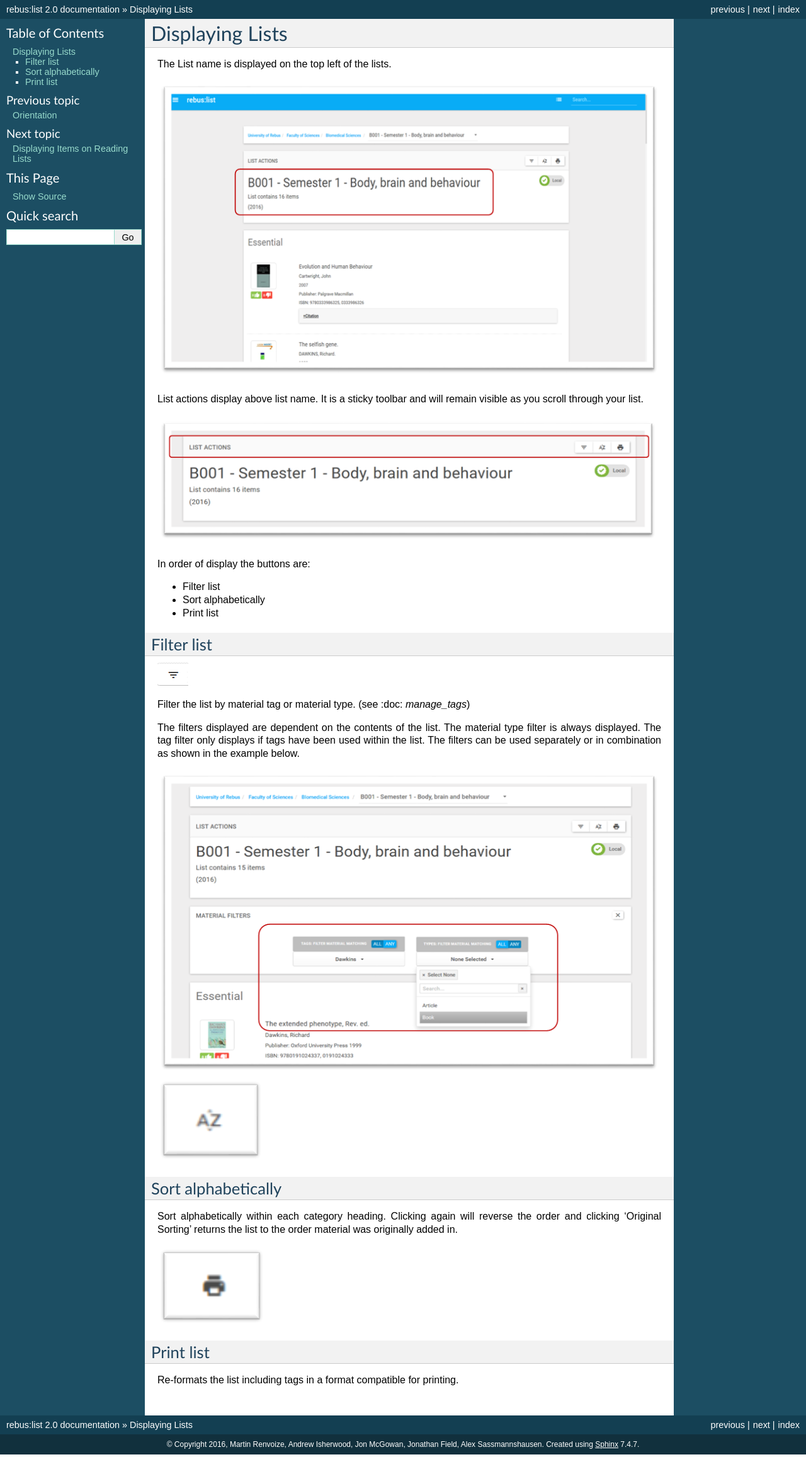
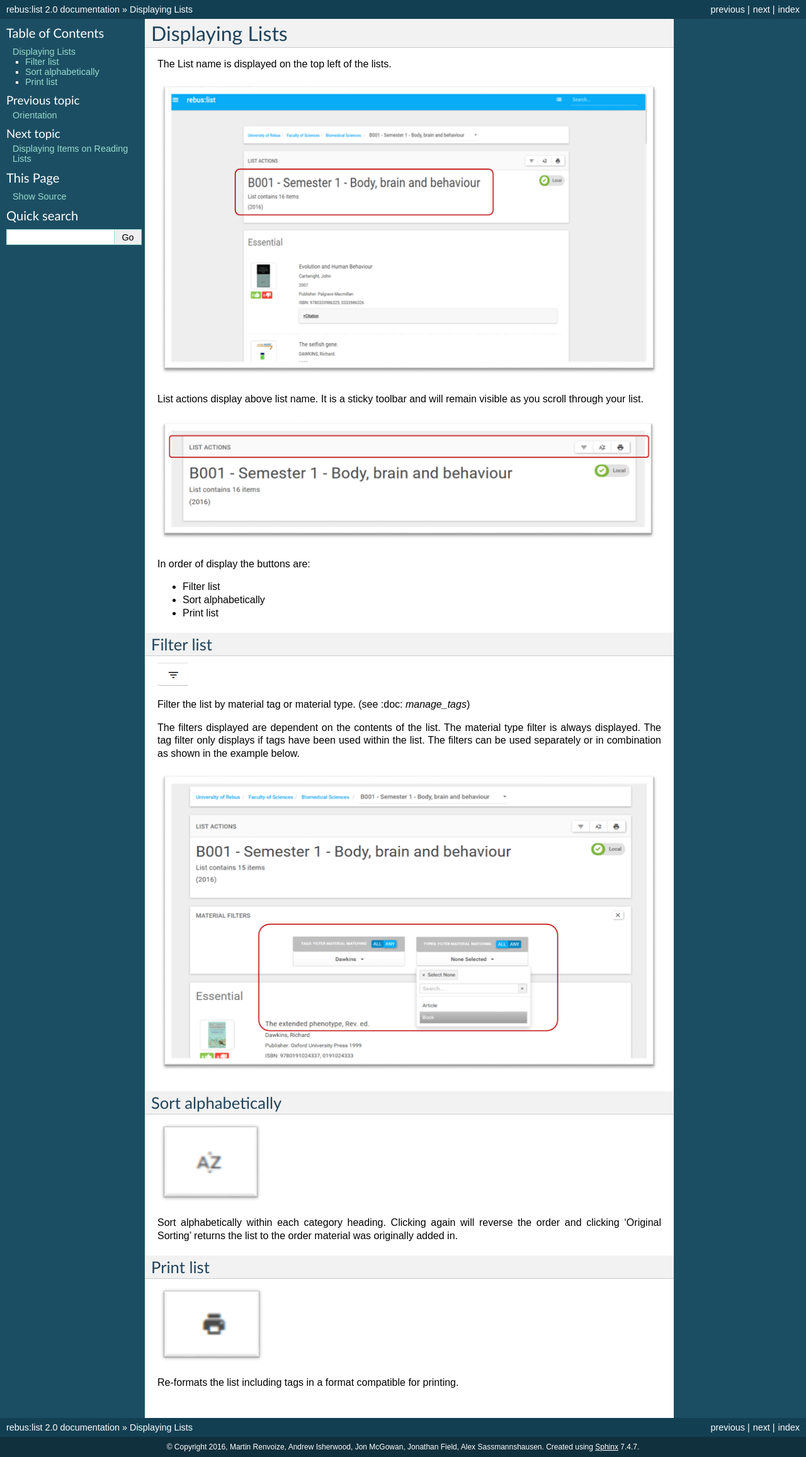
Before and after one commit to AndrewIsh/rebus-docs, a Sphinx documentation site: the page built from docs/displaying_lists.rst, in a window 1280 px wide. Shown: the whole page at 63% size. Built offline with Sphinx 7.4.7, drawn with Linux system fonts in a browser that asks for light colours.

Commit message:
Update displaying_lists.rst

```diff
--- a/docs/displaying_lists.rst
+++ b/docs/displaying_lists.rst
@@ -32,18 +32,18 @@ separately or in combination as shown in the example below.
 
 .. image:: media/image9.png
 
-.. image:: media/image10.png
-
 Sort alphabetically
 ^^^^^^^^^^^^^^^^^^^
+
+.. image:: media/image10.png
 
 Sort alphabetically within each category heading. Clicking again will
 reverse the order and clicking ‘Original Sorting’ returns the list to
 the order material was originally added in.
 
-.. image:: media/image11.png
-
 Print list
 ^^^^^^^^^^
 
+.. image:: media/image11.png
+
 Re-formats the list including tags in a format compatible for printing.
```
